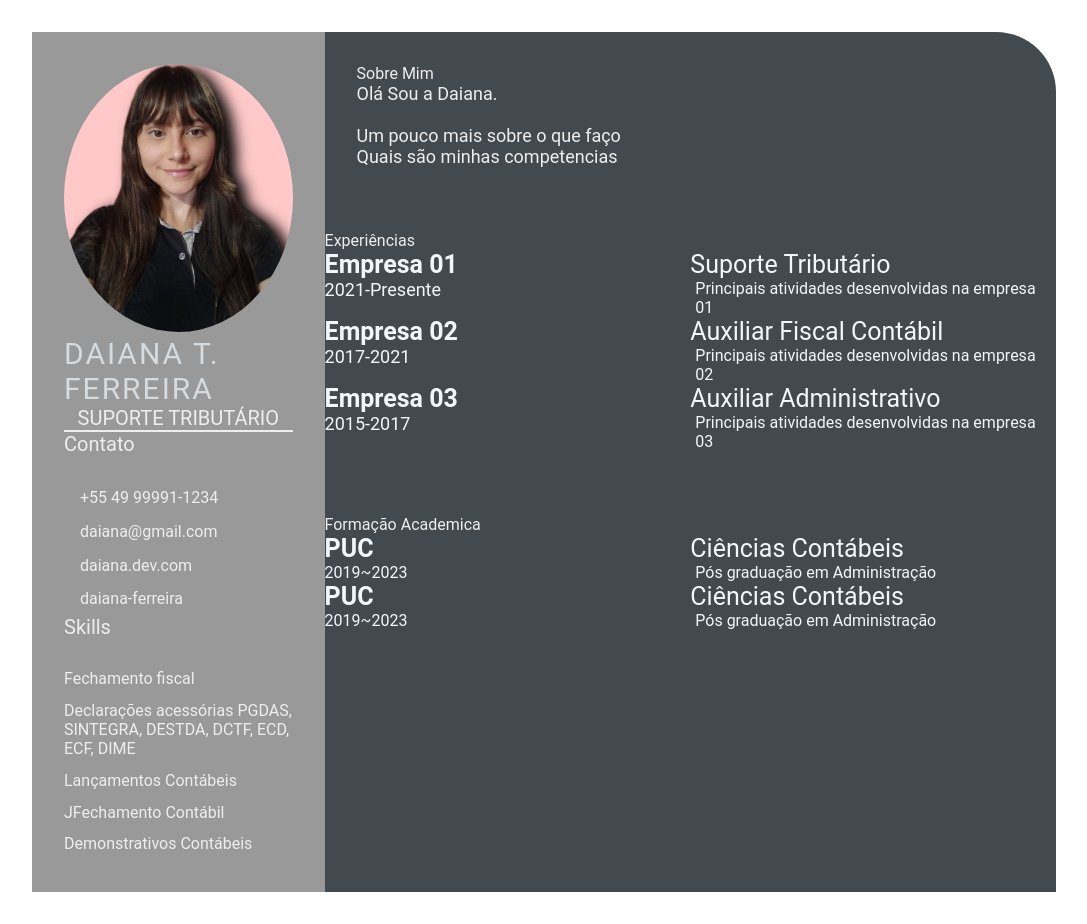
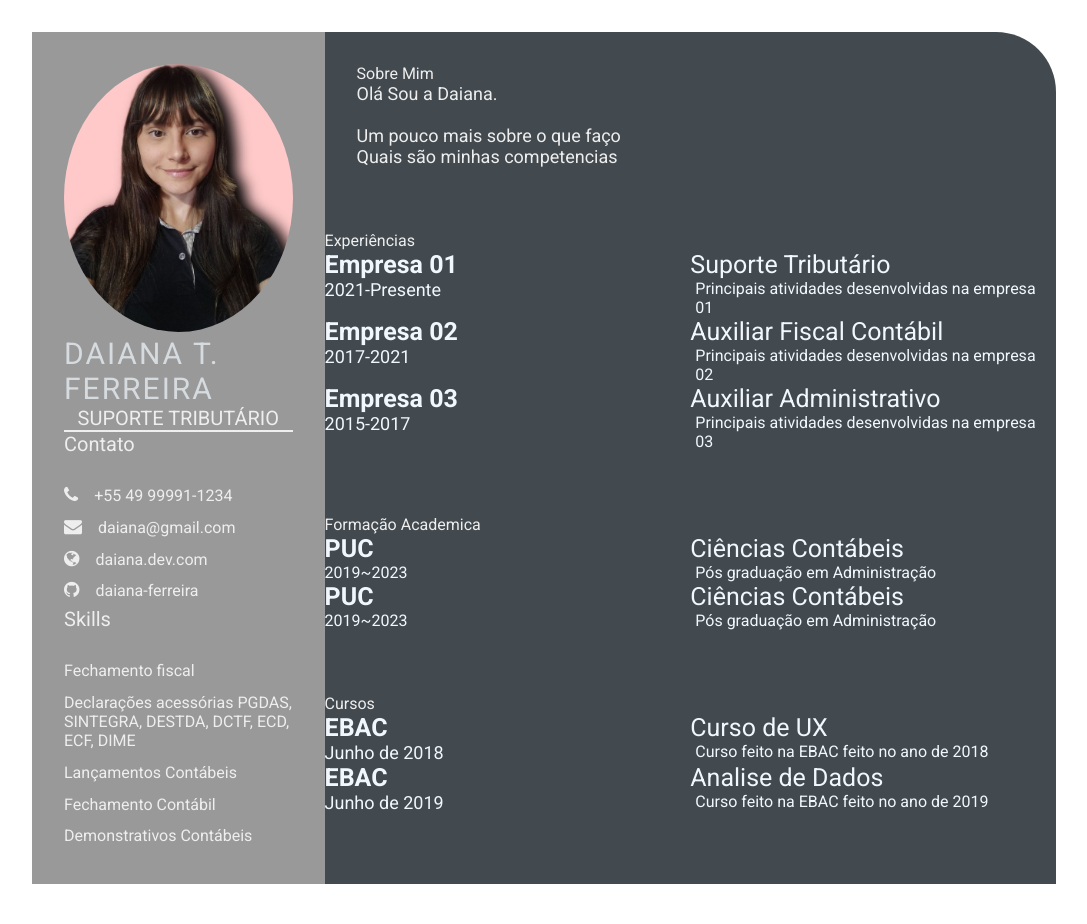
Before and after one commit to daiana-ferreira/daiana-ferreira.github.io, a plain HTML site: page index.html in a window 1280 px wide. Shown: the whole page, without its empty margins (96-1183 px from the left). Drawn offline with Linux system fonts and the light colour scheme.

Commit message:
feature: add Cursos

```diff
--- a/index.html
+++ b/index.html
@@ -38,7 +38,7 @@
                         <li><p>Fechamento fiscal</p></li>
                         <li><p>Declarações acessórias PGDAS, SINTEGRA, DESTDA, DCTF, ECD, ECF, DIME</p></li>
                         <li><p>Lançamentos Contábeis</p></li>
-                        <li><p>JFechamento Contábil</p></li>
+                        <li><p>Fechamento Contábil</p></li>
                         <li><p>Demonstrativos Contábeis</p></li>
                     </ul>
                 </div>
@@ -110,9 +110,41 @@
                         <p class="education-subject">Ciências Contábeis</p>
                         <p class="education-desc">Pós graduação em Administração</p>
                 </div>
+            </div>
         </section>
+        <section class="awards gap">
+            <div class="right-title">Cursos</div>
+            <div class="awards-contents">
+                <div class="awards-left">
+                    <p p class="awards-company-name">EBAC</p>
+                    <p class="awards-time-period">Junho de 2018</p>
+                </div>
+                <div class="education-right">
+                    <p p class="awards-name">Curso de UX</p>
+                    <p class="awards-desc">Curso feito na EBAC feito no ano de 2018</p>
+                </div>
+                <div class="awards-left">
+                    <p p class="awards-company-name">EBAC</p>
+                    <p class="awards-time-period">Junho de 2019</p>
+                </div>
+                <div class="education-right">
+                    <p p class="awards-name">Analise de Dados</p>
+                    <p class="awards-desc">Curso feito na EBAC feito no ano de 2019</p>
+                </div>
         </section>
-    </main>
+    </section>
+</main>
 </body>
+<!-- Google font  -->
+<link rel="preconnect" href="https://fonts.googleapis.com">
+<link rel="preconnect" href="https://fonts.gstatic.com" crossorigin>
+<link href="https://fonts.googleapis.com/css2?family=Roboto:ital,wght@0,100;0,300;0,400;0,700;1,100;1,300;1,400;1,700&display=swap" rel="stylesheet">
+
+<!-- font-awesome -->
+<link rel="stylesheet" href="https://cdnjs.cloudflare.com/ajax/libs/font-awesome/4.7.0/css/font-awesome.min.css">
+
+<!-- Custom CSS -->
+<link rel="stylesheet" href="style.css">
+</html>
 
 </html>
```
